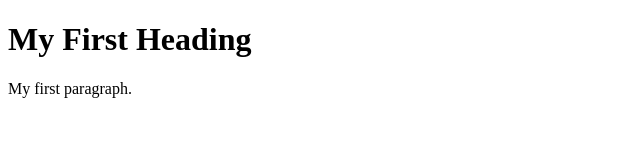
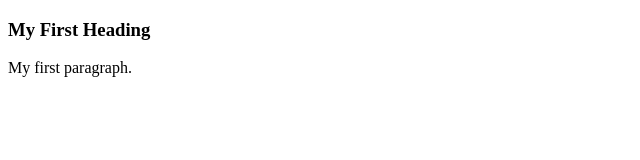
Before and after one commit to sujajohn26/sujajohn26.github.io, a plain HTML site: page study.html in a window 1280 px wide. Shown: the whole page, without its empty margins (0-640 px from the left). Drawn offline with Linux system fonts and the light colour scheme.

Commit message:
Update study.html

```diff
--- a/study.html
+++ b/study.html
@@ -2,7 +2,7 @@
 <html>
 <body>
 
-<h1 style color:blue >My First Heading</h1>
+<h3 >My First Heading</h3>
 
 <p>My first paragraph.</p>
 
```
